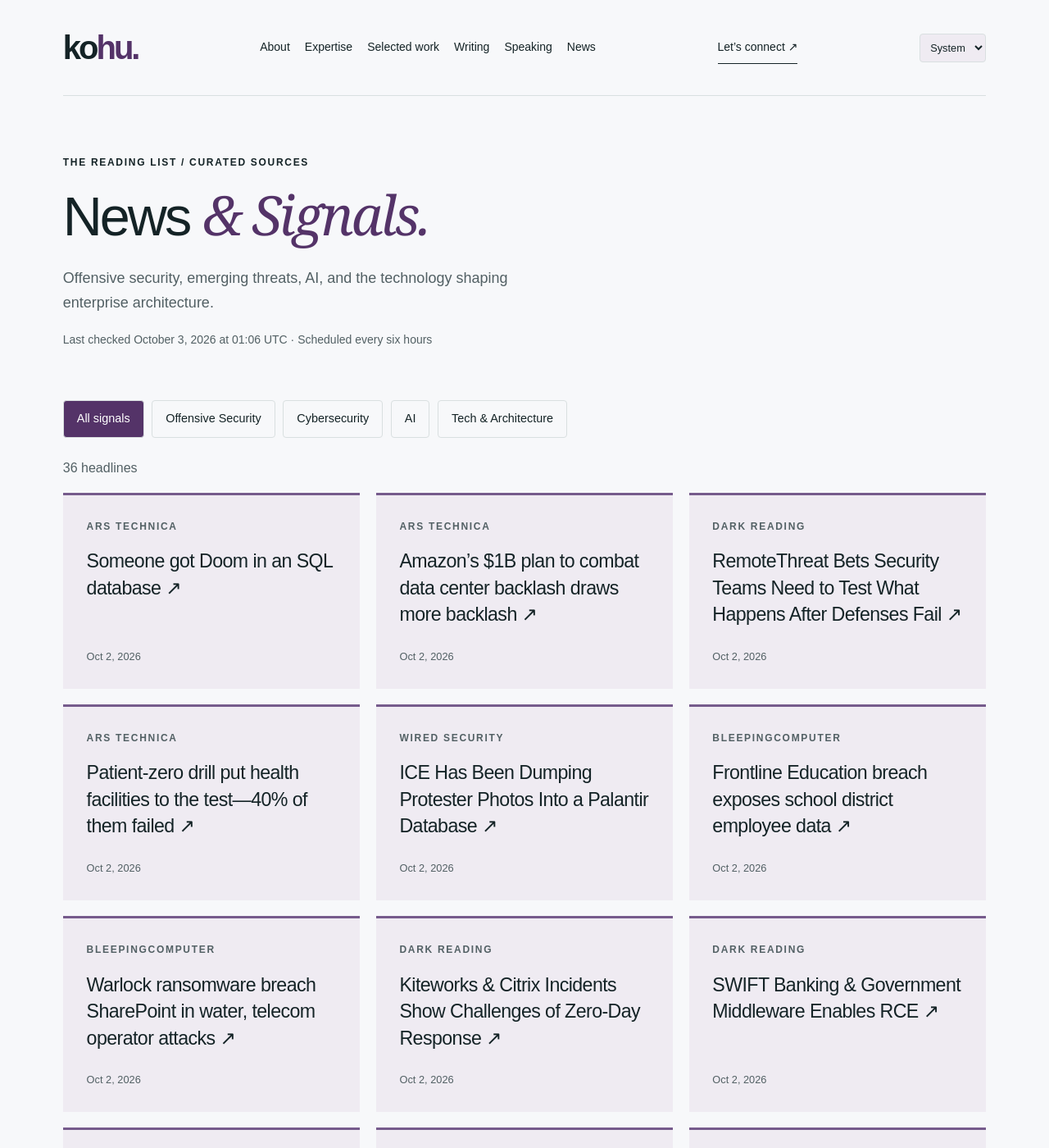
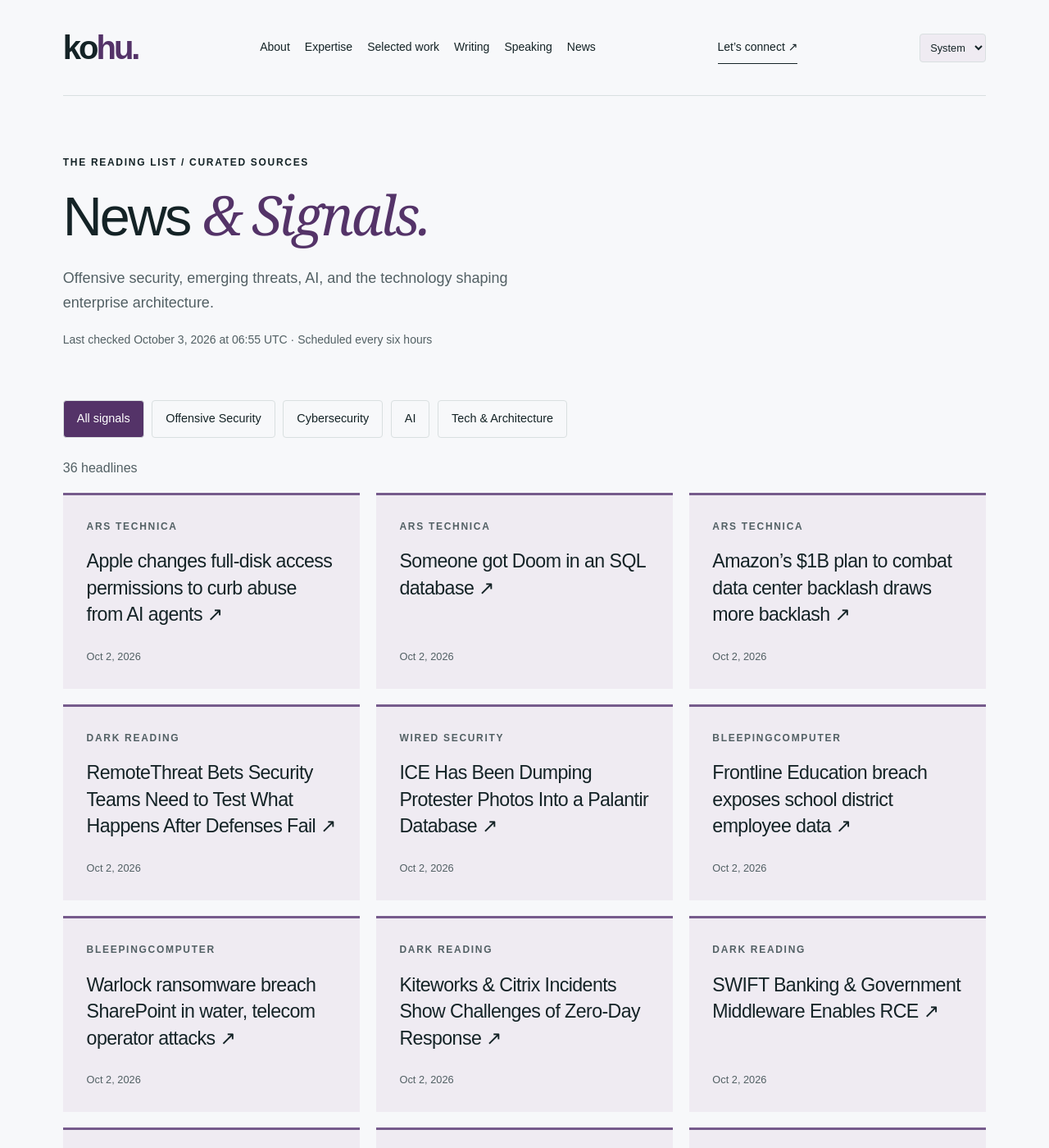
Before and after one commit to hntk/hntk.github.io, a Jekyll site: the page built from news/index.html, in a window 1280 px wide and 1400 px high. Shown: the whole window at 82% size. Built offline with Jekyll 4.4.1, drawn with Linux system fonts in a browser that asks for light colours; part of the change alters nothing that is shown.

Commit message:
Refresh News and Signals

```diff
--- a/_data/news.json
+++ b/_data/news.json
@@ -1,6 +1,14 @@
 {
-  "updated": "2026-10-03T01:06:02.355245+00:00",
+  "updated": "2026-10-03T06:55:40.034550+00:00",
   "items": [
+    {
+      "title": "Apple changes full-disk access permissions to curb abuse from AI agents",
+      "url": "https://arstechnica.com/security/2026/10/apple-changes-full-disk-access-permissions-to-curb-abuse-from-ai-agents/",
+      "published": "2026-10-02T23:03:16+00:00",
+      "source": "Ars Technica",
+      "source_id": "ars-technica",
+      "category": "tech-architecture"
+    },
     {
       "title": "Someone got Doom in an SQL database",
       "url": "https://arstechnica.com/gaming/2026/10/can-it-run-doom-sql-database-edition/",
@@ -24,14 +32,6 @@
       "source": "Dark Reading",
       "source_id": "dark-reading",
       "category": "cybersecurity"
-    },
-    {
-      "title": "Patient-zero drill put health facilities to the test—40% of them failed",
-      "url": "https://arstechnica.com/health/2026/10/patient-zero-drill-put-health-facilities-to-the-test-40-of-them-failed/",
-      "published": "2026-10-02T20:07:59+00:00",
-      "source": "Ars Technica",
-      "source_id": "ars-technica",
-      "category": "tech-architecture"
     },
     {
       "title": "ICE Has Been Dumping Protester Photos Into a Palantir Database",
@@ -295,79 +295,79 @@
       "id": "ars-technica",
       "name": "Ars Technica",
       "status": "ok",
-      "last_success": "2026-10-03T01:06:02.355245+00:00"
+      "last_success": "2026-10-03T06:55:40.034550+00:00"
     },
     {
       "id": "bleepingcomputer",
       "name": "BleepingComputer",
       "status": "ok",
-      "last_success": "2026-10-03T01:06:02.355245+00:00"
+      "last_success": "2026-10-03T06:55:40.034550+00:00"
     },
     {
       "id": "cloudflare",
       "name": "Cloudflare",
       "status": "ok",
-      "last_success": "2026-10-03T01:06:02.355245+00:00"
+      "last_success": "2026-10-03T06:55:40.034550+00:00"
     },
     {
       "id": "dark-reading",
       "name": "Dark Reading",
       "status": "ok",
-      "last_success": "2026-10-03T01:06:02.355245+00:00"
+      "last_success": "2026-10-03T06:55:40.034550+00:00"
     },
     {
       "id": "hugging-face",
       "name": "Hugging Face",
       "status": "ok",
-      "last_success": "2026-10-03T01:06:02.355245+00:00"
+      "last_success": "2026-10-03T06:55:40.034550+00:00"
     },
     {
       "id": "microsoft-research",
       "name": "Microsoft Research",
       "status": "ok",
-      "last_success": "2026-10-03T01:06:02.355245+00:00"
+      "last_success": "2026-10-03T06:55:40.034550+00:00"
     },
     {
       "id": "nvidia",
       "name": "NVIDIA",
       "status": "ok",
-      "last_success": "2026-10-03T01:06:02.355245+00:00"
+      "last_success": "2026-10-03T06:55:40.034550+00:00"
     },
     {
       "id": "portswigger",
       "name": "PortSwigger Research",
       "status": "ok",
-      "last_success": "2026-10-03T01:06:02.355245+00:00"
+      "last_success": "2026-10-03T06:55:40.034550+00:00"
     },
     {
       "id": "schneier",
       "name": "Schneier on Security",
       "status": "ok",
-      "last_success": "2026-10-03T01:06:02.355245+00:00"
+      "last_success": "2026-10-03T06:55:40.034550+00:00"
     },
     {
       "id": "simon-willison",
       "name": "Simon Willison",
       "status": "ok",
-      "last_success": "2026-10-03T01:06:02.355245+00:00"
+      "last_success": "2026-10-03T06:55:40.034550+00:00"
     },
     {
       "id": "specterops",
       "name": "SpecterOps",
       "status": "ok",
-      "last_success": "2026-10-03T01:06:02.355245+00:00"
+      "last_success": "2026-10-03T06:55:40.034550+00:00"
     },
     {
       "id": "trail-of-bits",
       "name": "Trail of Bits",
       "status": "ok",
-      "last_success": "2026-10-03T01:06:02.355245+00:00"
+      "last_success": "2026-10-03T06:55:40.034550+00:00"
     },
     {
       "id": "wired",
       "name": "WIRED Security",
       "status": "ok",
-      "last_success": "2026-10-03T01:06:02.355245+00:00"
+      "last_success": "2026-10-03T06:55:40.034550+00:00"
     }
   ]
 }
```
